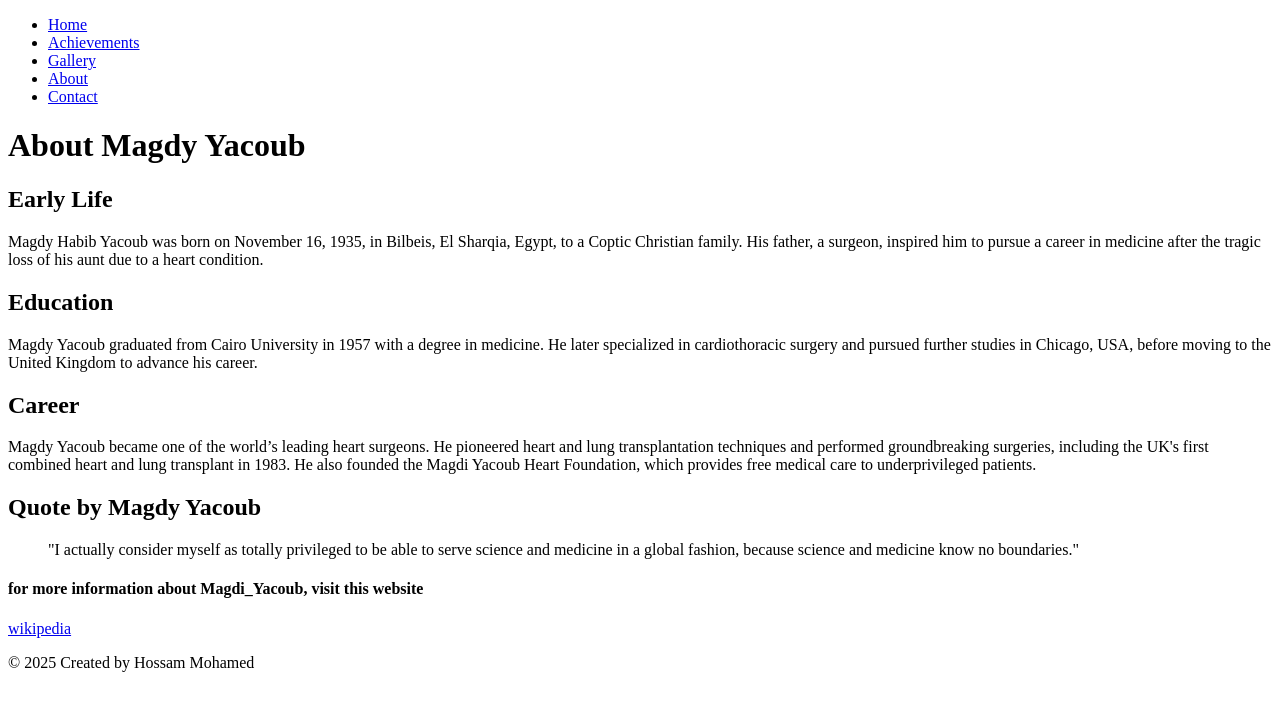
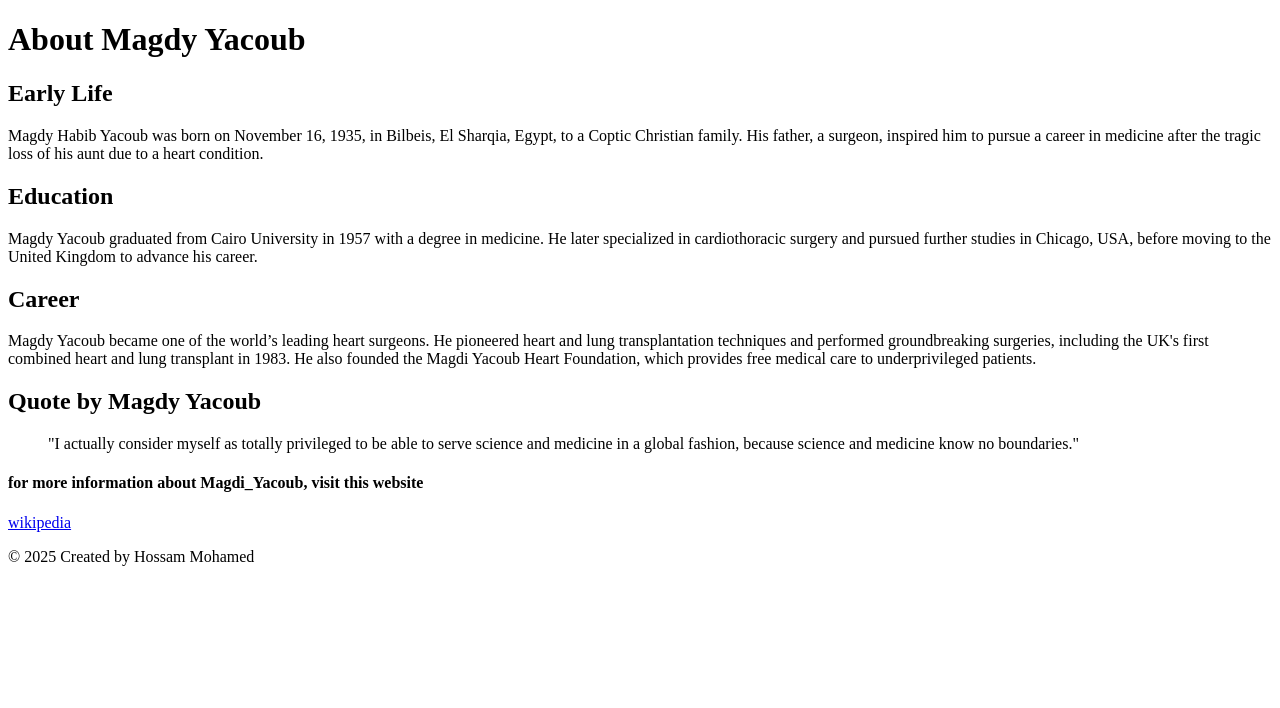
Before and after one commit to Hossam-abdalla/about-magdy-yacoub, a plain HTML site: page pages/About.html in a window 1280 px wide. Drawn offline with Linux system fonts and the light colour scheme.

Commit message:
Update About.html

```diff
--- a/pages/About.html
+++ b/pages/About.html
@@ -6,15 +6,7 @@
         <link rel="icon" href="../assets/heart-svgrepo-com.svg">
     </head>
     <body>
-        <nav>
-            <ul>
-                <li><a href="../index.html">Home</a></li>
-                <li><a href="Achievements.html">Achievements</a></li>
-                <li><a href="Gallery.html">Gallery</a></li>
-                <li><a href="About.html">About</a></li>
-                <li><a href="Contact.html">Contact</a></li>
-            </ul>
-        </nav>
+
         <header>
             <h1>About Magdy Yacoub</h1>
         </header>
```
